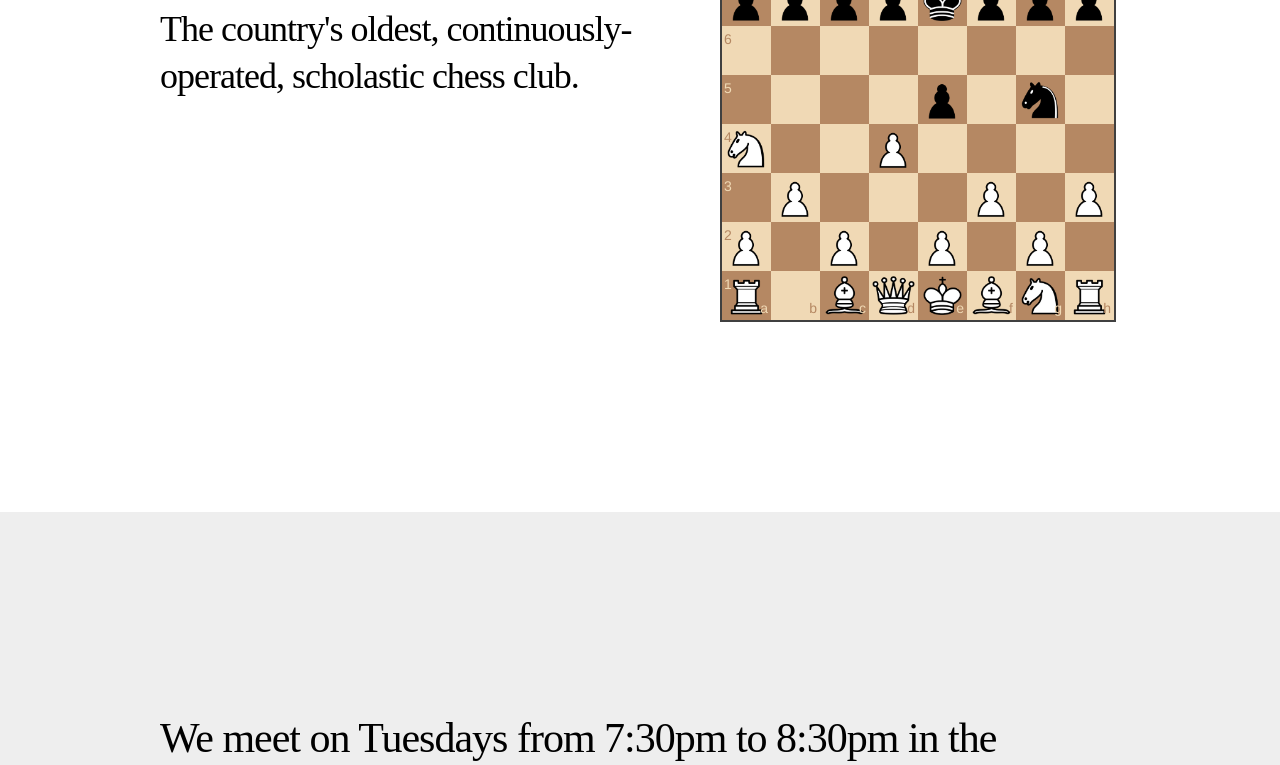
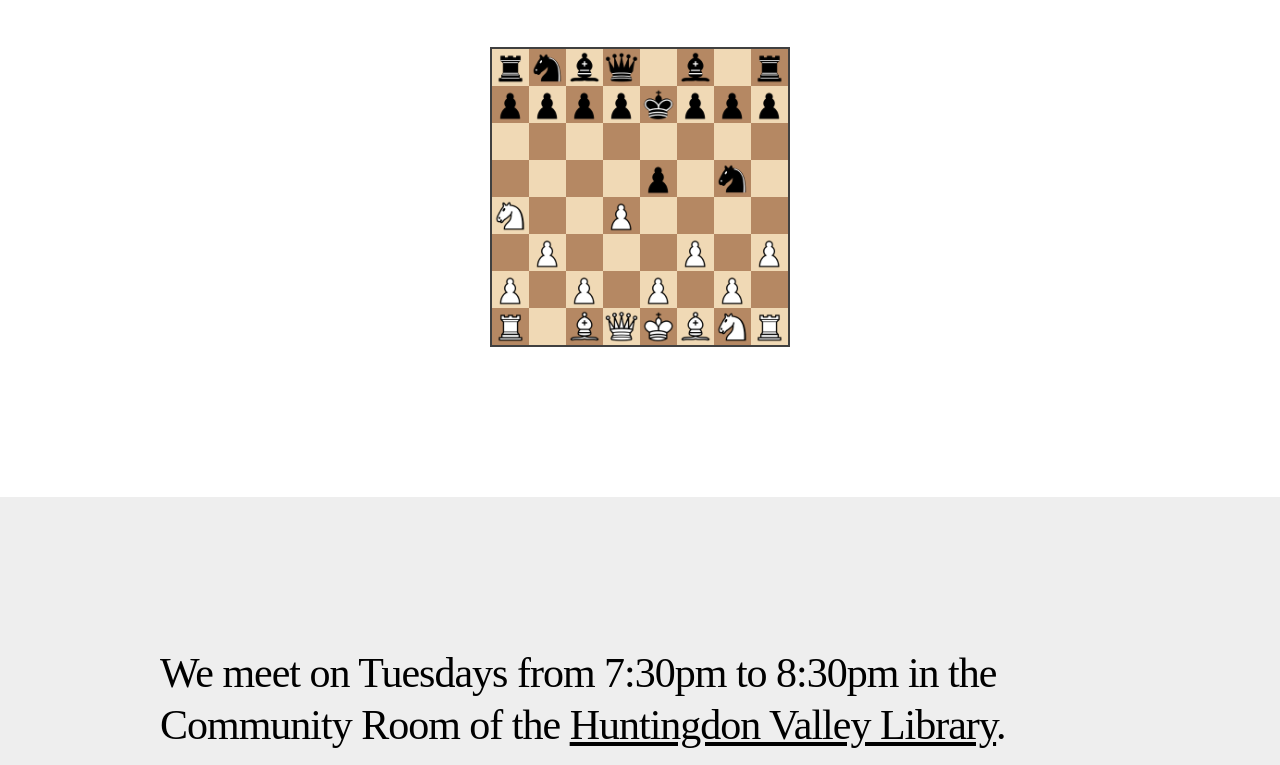
Before and after one commit to dlakata/hvcsj, a website: page index.html in a window 1280 px wide. Shown: the part 274-1039 px from the top of the page. Drawn offline with nearby package versions, Linux system fonts and the light colour scheme; a web font is replaced by a local one.

Commit message:
center chess board

```diff
--- a/index.html
+++ b/index.html
@@ -34,11 +34,9 @@
       <section id="intro">
         <div class="container">
           <div class="row">
-            <div id="intro-desc">
-              <h1>HVCSJ</h1>
-              <h3>The country's oldest, continuously-operated, scholastic chess club.</h3>
-            </div>
-            <div id="board" style="width: 400px"></div>
+            <h1>Huntingdon Valley Chess Society Juniors</h1>
+            <h4>The country's oldest, continuously-operated, scholastic chess club.</h4>
+            <div id="board"></div>
           </div>
         </div>
       </section>
--- a/js/play_chess.js
+++ b/js/play_chess.js
@@ -16,6 +16,11 @@ var makeRandomMove = function() {
   window.setTimeout(makeRandomMove, 500);
 };
 
-board = new ChessBoard('board', 'start');
+var cfg = {
+  showNotation: false,
+  position: 'start'
+};
+
+board = new ChessBoard('board', cfg);
 
 window.setTimeout(makeRandomMove, 500);
--- a/less/main.less
+++ b/less/main.less
@@ -33,10 +33,12 @@ nav {
 #intro-desc {
     float: left;
     width: 50%;
+    margin: 50px 0px 0px 0px;
 }
 
 #board {
-    float: right;
+    width: 300px;
+    margin: 50px auto;
 }
 
 #logo {
@@ -71,6 +73,10 @@ section {
   -webkit-column-gap: 20px;
 }
 
+h1, h4 {
+    text-align: center;
+}
+
 iframe {
   margin: 0 auto;
   display: block;
@@ -89,9 +95,9 @@ header {
 }
 
 /* Bigger than 550 */
-@media (min-width: 550px) {
+@media (min-width: 400px) {
   section {
-    padding: 12rem 0 11rem;
+    padding: 12rem 0 10rem;
   }
 }
 
@@ -108,7 +114,7 @@ header {
 /* Bigger than 1000 */
 @media (min-width: 1000px) {
   section {
-    padding: 20rem 0rem 19rem;
+    padding: 15rem 0rem 10rem;
   }
   header {
     display: inline-block;
```
Also changed, not shown: css/main.css.
